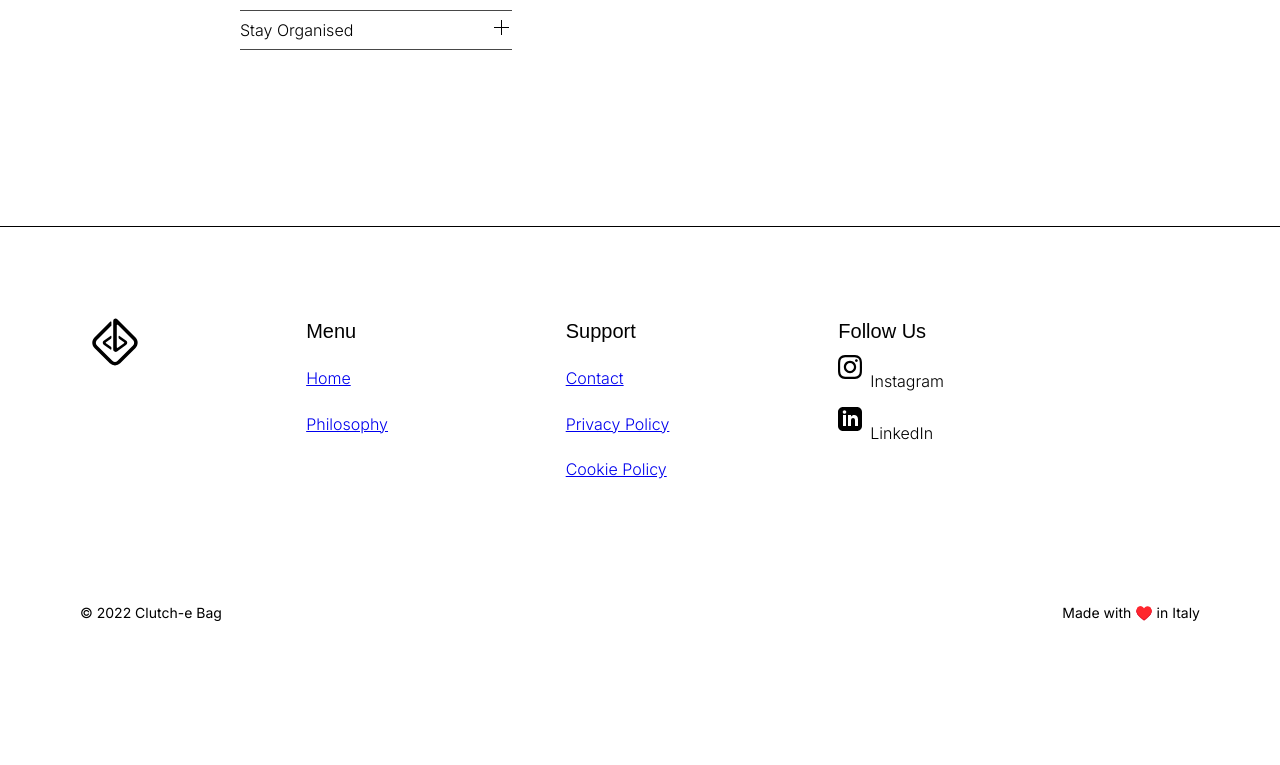
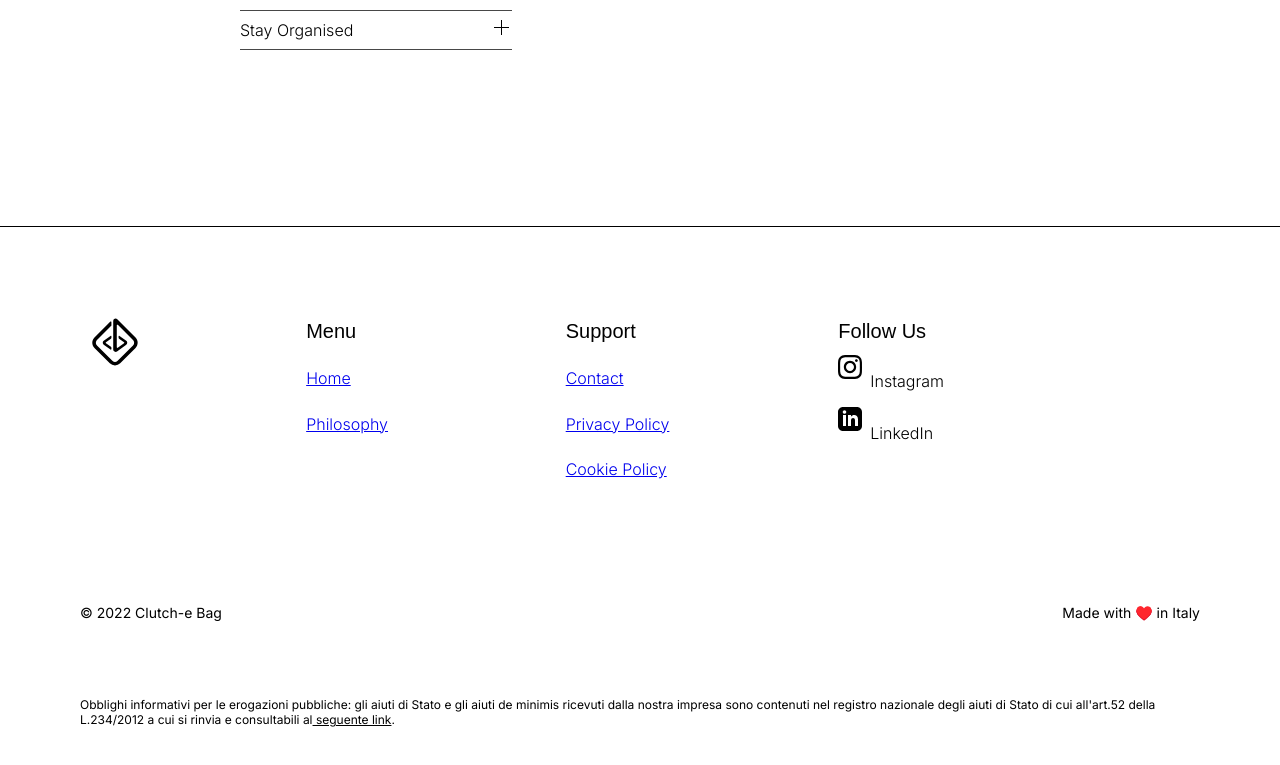
Before and after one commit to rapaccinim/clutch-e-bag-main-website, a Next.js app: page / in a window 1280 px wide. Shown: the part 2853-3618 px from the top of the page. Before the commit the page ends 3506 px from the top, so only its background shows below. Built offline with nearby package versions, Linux system fonts and the light colour scheme; a web font is replaced by a local one.

Commit message:
Added Italian law statement in footer.js

```diff
--- a/src/components/Footer/footer.js
+++ b/src/components/Footer/footer.js
@@ -53,6 +53,14 @@ const Footer = () => {
                   <div>© 2022 Clutch-e Bag</div>
                   <div>Made with ♥️ in Italy</div>
                 </div>
+                <div className="footer-bottom">
+                    <p>Obblighi informativi per le erogazioni pubbliche: gli aiuti di Stato e gli aiuti de minimis
+                        ricevuti dalla nostra impresa sono contenuti nel registro nazionale degli aiuti di Stato di cui
+                        all'art.52 della L.234/2012 a cui si rinvia e consultabili al
+                        <a href="https://www.rna.gov.it/RegistroNazionaleTrasparenza/faces/pages/TrasparenzaAiuto.jspx"> seguente link
+                        </a>.
+                    </p>
+                </div>
             </footer>
             <style jsx>{`
               footer{
@@ -98,6 +106,14 @@ const Footer = () => {
                 padding: 2rem 5rem;
                 font-size: 14px;
               }
+              .footer-bottom p{
+                font-size: 12px;
+              }
+
+              .footer-bottom p a {
+                text-decoration: underline;
+                color: black;
+              }
 
               @media (max-width: 768px) {
                 .container{
```
